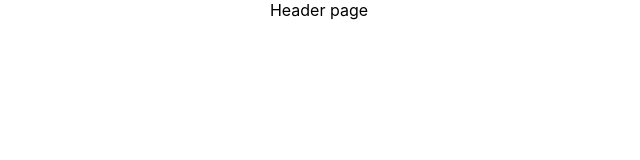
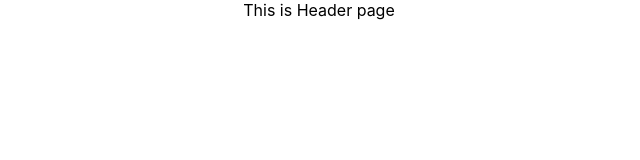
Before and after one commit to tanuja8707/Law_firm, a React (Create React App) app in the folder lawfirm/: page / in a window 1280 px wide. Shown: the top 160 px of the page, without its empty margins (321-961 px from the left). Built offline with nearby package versions, Linux system fonts and the light colour scheme.

Commit message:
test chnges

```diff
--- a/lawfirm/src/components/Header/Header.jsx
+++ b/lawfirm/src/components/Header/Header.jsx
@@ -4,7 +4,7 @@ import React from 'react';
 function App() {
   return (
     <div className="">
-      Header page
+      This is Header page
     </div>
   );
 }
```
